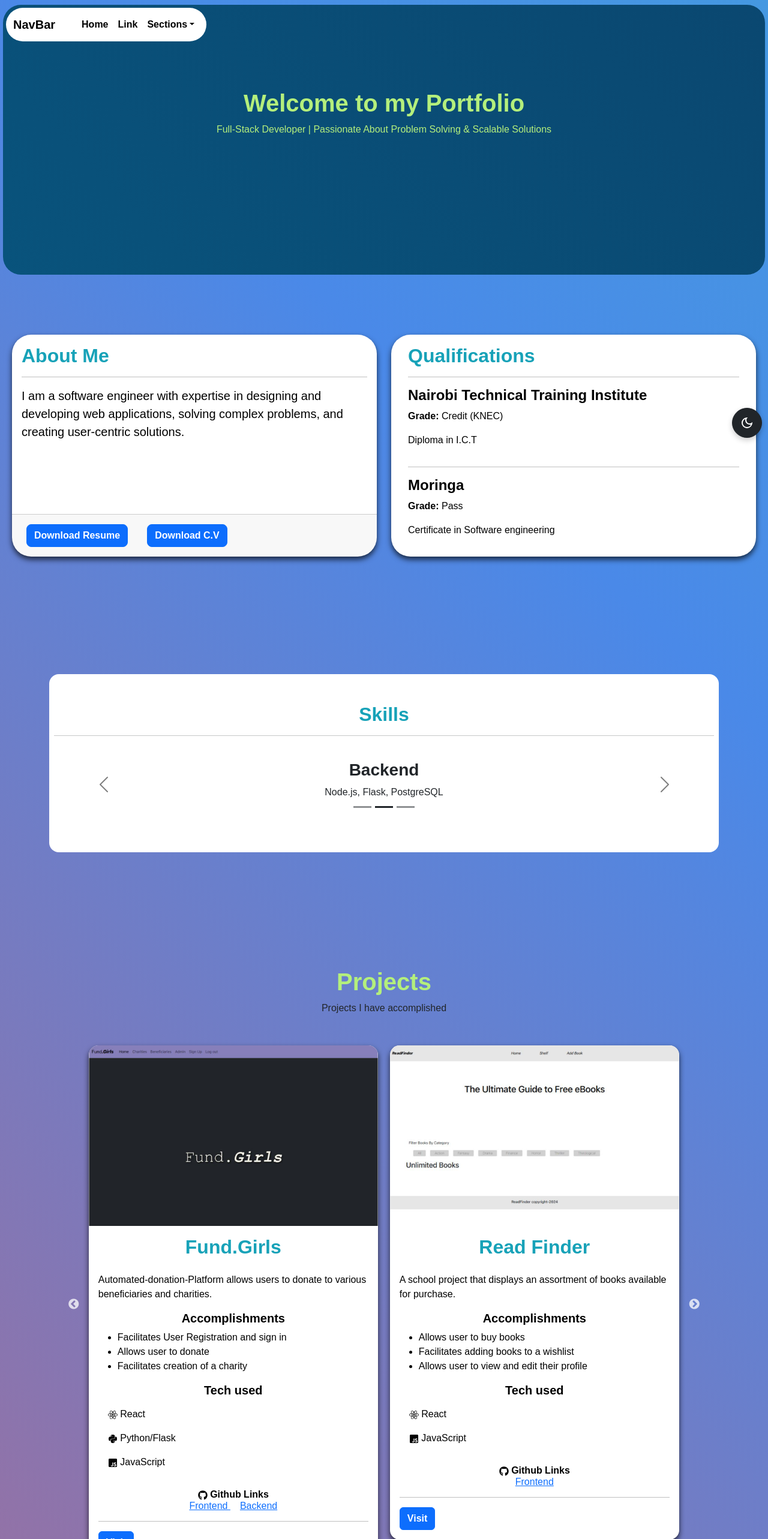
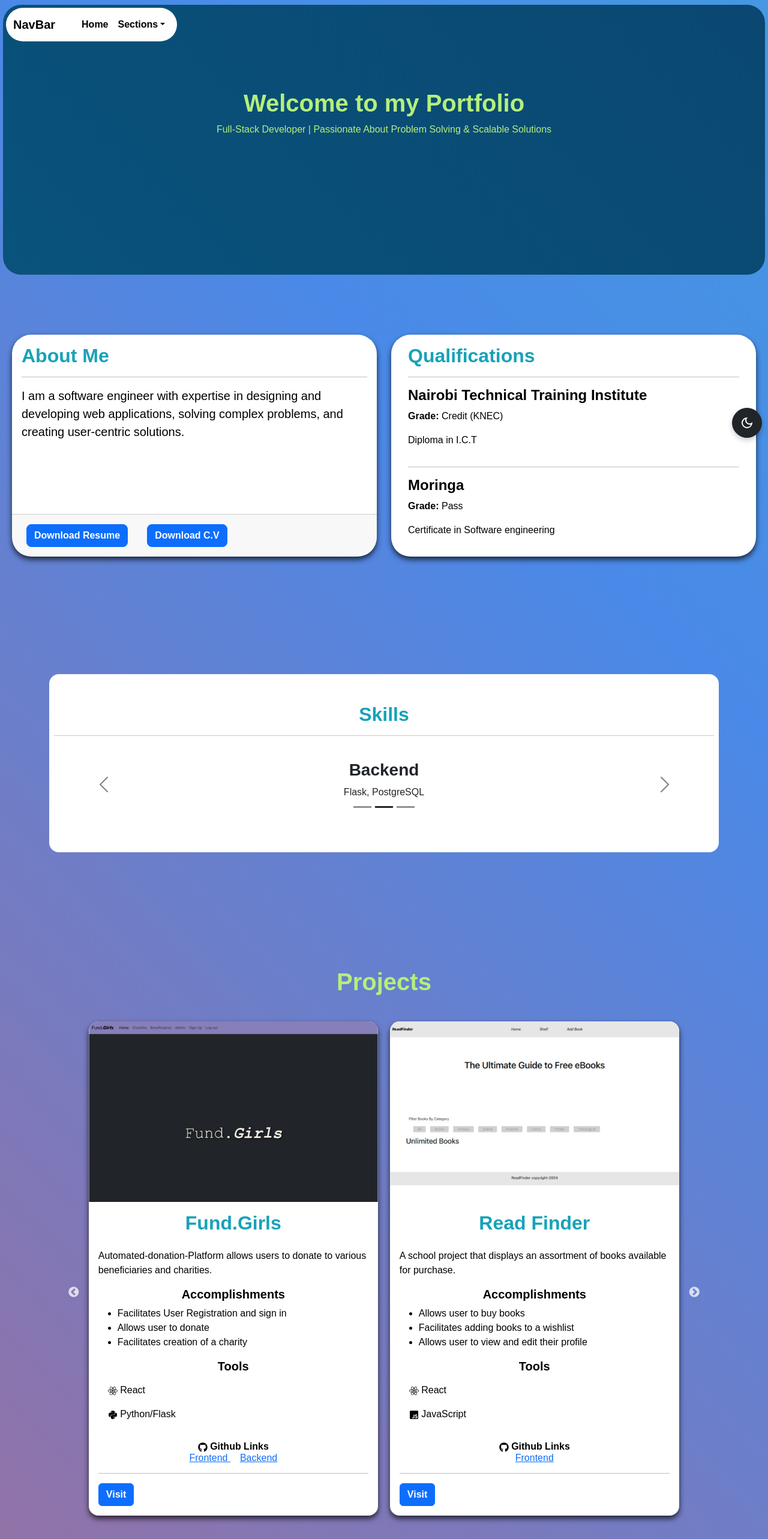
Before and after one commit to Riob-a/Portfolio, a React (Vite) app: page / in a window 1280 px wide. Shown: the top 2566 px of the page at 60% size. Built offline with nearby package versions, Linux system fonts and the light colour scheme; a web font is replaced by a local one.

Commit message:
added changes

```diff
--- a/src/components/Navbar.jsx
+++ b/src/components/Navbar.jsx
@@ -14,7 +14,7 @@ function NavigationBar() {
             <Navbar.Collapse id="basic-navbar-nav">
               <Nav className="me-auto">
                 <Nav.Link href="/">Home</Nav.Link>
-                <Nav.Link href="/test">Link</Nav.Link>
+                {/* <Nav.Link href="/test">Link</Nav.Link> */}
                 <NavDropdown title="Sections" id="basic-nav-dropdown" className="custom-dropdown">
                 <NavDropdown.Item as={Link} to="about" spy={true} smooth={true} offset={-70} duration={500} className="custom-dropdown-item">
                   About
--- a/src/components/components.css
+++ b/src/components/components.css
@@ -110,7 +110,13 @@ body.light .dropdown-menu{
 }
 body.light .custom-dropdown-item:hover{
   color: #b4ef7c;
+  transform: scale(1.1);
+  transition: transform 0.3s, background-color 0.3s, box-shadow 0.3s;
+
 }
 body.dark .custom-dropdown-item:hover{
   color: #17a2b8;
+  transform: scale(1.1);
+  transition: transform 0.3s, background-color 0.3s, box-shadow 0.3s;
+
 }
--- a/src/pages/Home.jsx
+++ b/src/pages/Home.jsx
@@ -63,7 +63,7 @@ function Home() {
                 {theme === "light" ? <MdOutlineDarkMode size={24} /> : <MdOutlineLightMode size={24} />}
             </Button>
             <header>
-                <section id="home" className="text-white text-center  mb-5 mt-2" data-aos="fade-up" data-aos-delay="200" >
+                <section id="home" className="text-center  mb-5 mt-2" data-aos="zoom-in" data-aos-duration="500" >
                     <div className="container">
                         <NavigationBar />
                         <h1>Welcome to my Portfolio</h1>
@@ -74,7 +74,7 @@ function Home() {
 
             <section id="about">
                 <Row className="p-1 m-1 d-flex align-items-stretch">
-                    <Col md={6} className="d-flex" data-aos="fade-up" data-aos-delay="100">
+                    <Col md={6} className="d-flex" data-aos="fade-up" data-aos-delay="100" >
                         <Card className=" mt-5 mb-5 rounded-5 flex-fill">
                             <Card.Body>
                                 <Card.Title><h2>About Me</h2></Card.Title>
@@ -142,7 +142,7 @@ function Home() {
                         <Carousel.Item>
                             <div className="py-4">
                                 <h3>Backend</h3>
-                                <p>Node.js, Flask, PostgreSQL</p>
+                                <p> Flask, PostgreSQL</p>
                             </div>
                         </Carousel.Item>
 
@@ -150,7 +150,7 @@ function Home() {
                         <Carousel.Item>
                             <div className="py-4">
                                 <h3>Tools</h3>
-                                <p>Git, Render, CI/CD, Vercel</p>
+                                <p>Git, Render, CI/CD, Vercel, Cloudinary</p>
                             </div>
                         </Carousel.Item>
                     </Carousel>
@@ -163,7 +163,6 @@ function Home() {
                 <Container data-aos="fade-up" data-aos-delay="300">
                     <Row className=" mb-4 text-center">
                         <h1>Projects</h1>
-                        <p>Projects I have accomplished</p>
                     </Row>
                     <Slider {...settings}>
                         {/* Project 1 */}
@@ -179,11 +178,12 @@ function Home() {
                                         <li>Allows user to like and submit artwork</li>
                                         <li>Allows user to view and edit their profile</li>
                                     </ul>
-                                    <Card.Text as="h5" className="text-center">Tech used</Card.Text>
+                                    <Card.Text as="h5" className="text-center">Tools</Card.Text>
                                     <ListGroup>
                                         <ListGroup.Item><FaReact /> React</ListGroup.Item>
-                                        <ListGroup.Item><FaPython /> Python/Flask</ListGroup.Item>
-                                        <ListGroup.Item><FaJsSquare /> JavaScript</ListGroup.Item>
+                                        <ListGroup.Item><FaPython /> Flask Debug</ListGroup.Item>
+                                        <ListGroup.Item> Axios</ListGroup.Item>
+                                        <ListGroup.Item> Cloudinary</ListGroup.Item>
                                     </ListGroup>
                                     <br />
                                     <Card.Text as="h6" className="text-center"><FaGithub /> Github Links<br />
@@ -209,11 +209,10 @@ function Home() {
                                         <li>Allows user to donate</li>
                                         <li>Facilitates creation of a charity</li>
                                     </ul>
-                                    <Card.Text as="h5" className="text-center">Tech used</Card.Text>
+                                    <Card.Text as="h5" className="text-center">Tools</Card.Text>
                                     <ListGroup>
                                         <ListGroup.Item><FaReact /> React</ListGroup.Item>
                                         <ListGroup.Item><FaPython /> Python/Flask</ListGroup.Item>
-                                        <ListGroup.Item><FaJsSquare /> JavaScript</ListGroup.Item>
                                     </ListGroup>
                                     <br />
                                     <Card.Text as="h6" className="text-center"><FaGithub /> Github Links<br />
@@ -239,7 +238,7 @@ function Home() {
                                         <li>Facilitates adding books to a wishlist</li>
                                         <li>Allows user to view and edit their profile</li>
                                     </ul>
-                                    <Card.Text as="h5" className="text-center">Tech used</Card.Text>
+                                    <Card.Text as="h5" className="text-center">Tools</Card.Text>
                                     <ListGroup>
                                         <ListGroup.Item><FaReact /> React</ListGroup.Item>
                                         <ListGroup.Item><FaJsSquare /> JavaScript</ListGroup.Item>
@@ -266,7 +265,7 @@ function Home() {
                         <p className="m-4">
                             <FaLinkedin className="me-2" />: <a href="https://www.linkedin.com/in/derrick-r-ongwae-1530142bb/" className="me-2">Derrick Ongwae</a>
                             <FaGithub className="me-2" />: <a href="https://github.com/Riob-a" className="me-2">Riob-a</a>
-                            <FaPhone className="me-2" />: <a href="blank" className="me-2">+254 71233 9792</a></p>
+                            <FaPhone className="me-2" />: <a href="/" className="me-2">+254 71233 9792</a></p>
 
                         <p>Feel free to reach out for collaborations or just a friendly hello!</p>
 
```
